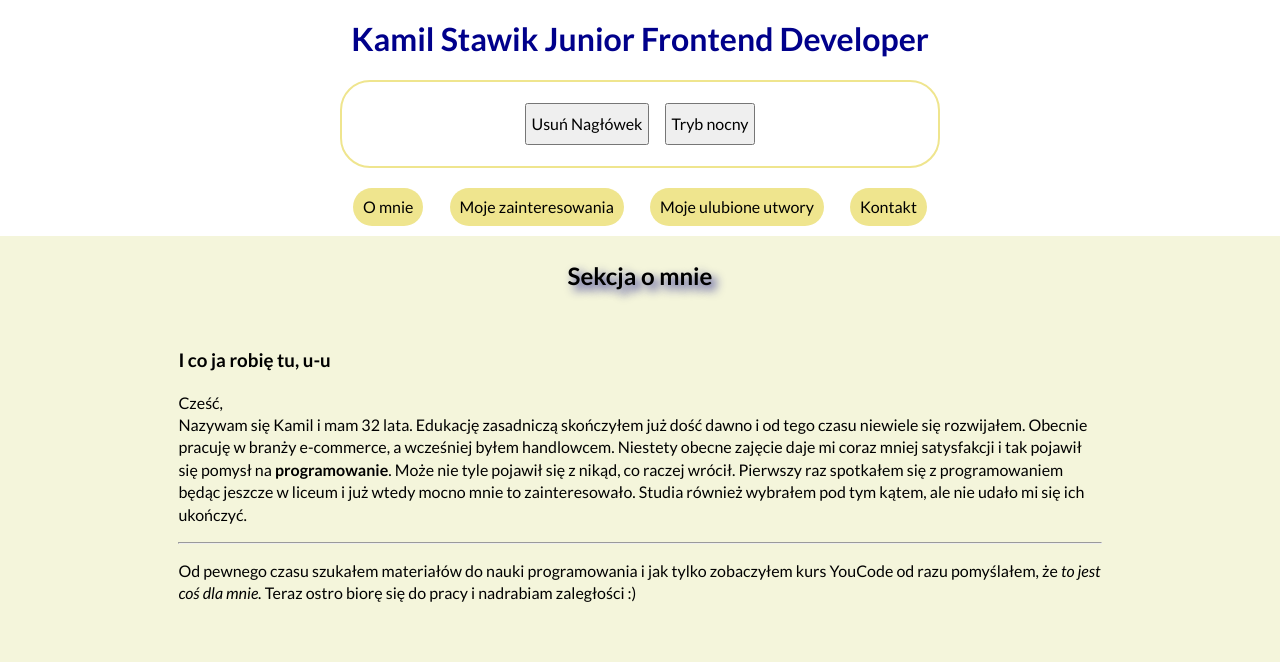
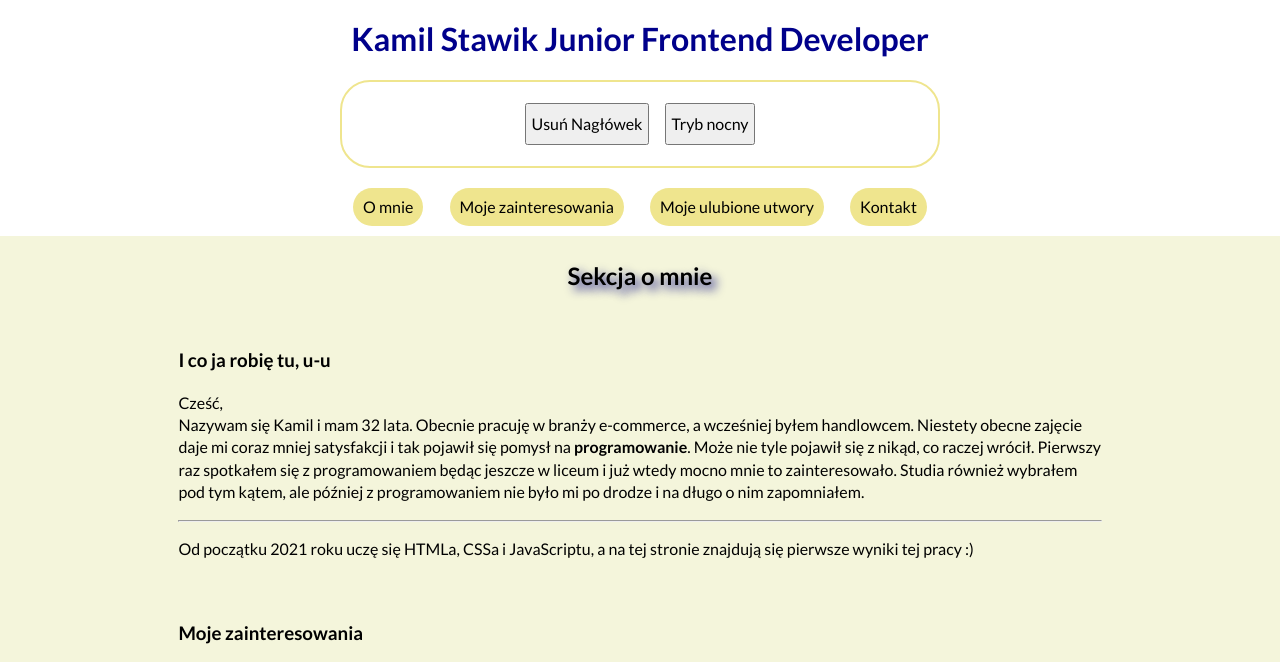
Before and after one commit to KamilStawik/homepage, a plain HTML site: page index.html in a window 1280 px wide. Shown: the top 662 px of the page. Drawn offline with nearby package versions, Linux system fonts and the light colour scheme.

Commit message:
some minor updates

```diff
--- a/index.html
+++ b/index.html
@@ -59,26 +59,12 @@
                 <h3>I co ja robię tu, u-u</h3>
 
                 <p>Cześć,<br>
-                    Nazywam się Kamil i mam 32 lata. Edukację zasadniczą skończyłem już dość dawno i od tego czasu
-                    niewiele się
-                    rozwijałem. Obecnie pracuję w branży e-commerce, a wcześniej byłem handlowcem. Niestety obecne
-                    zajęcie daje
-                    mi
-                    coraz mniej satysfakcji i tak pojawił się pomysł na
-                    <strong>programowanie</strong>. Może nie tyle pojawił się z
-                    nikąd, co raczej
-                    wrócił. Pierwszy raz spotkałem się z programowaniem będąc jeszcze w liceum i już wtedy mocno
-                    mnie to
-                    zainteresowało. Studia również wybrałem pod tym kątem, ale nie udało mi się ich ukończyć.
+                    Nazywam się Kamil i mam 32 lata. Obecnie pracuję w branży e-commerce, a wcześniej byłem handlowcem. Niestety obecne zajęcie daje mi coraz mniej satysfakcji i tak pojawił się pomysł na <strong>programowanie</strong>. Może nie tyle pojawił się z nikąd, co raczej wrócił. Pierwszy raz spotkałem się z programowaniem będąc jeszcze w liceum i już wtedy mocno mnie to
+                    zainteresowało. Studia również wybrałem pod tym kątem, ale później z programowaniem nie było mi po drodze i na długo o nim zapomniałem.
                 </p>
                 <hr>
                 <p>
-                    Od pewnego czasu szukałem materiałów do nauki programowania i jak tylko zobaczyłem kurs YouCode
-                    od
-                    razu
-                    pomyślałem, że <i>to jest coś dla mnie.</i> Teraz ostro biorę się do pracy i nadrabiam
-                    zaległości :)
-
+                    Od początku 2021 roku uczę się HTMLa, CSSa i JavaScriptu, a na tej stronie znajdują się pierwsze wyniki tej pracy :)
                 </p>
             </article>
 
```
Also changed, not shown: js/script.js (+6 -2 lines), 1 other file.
